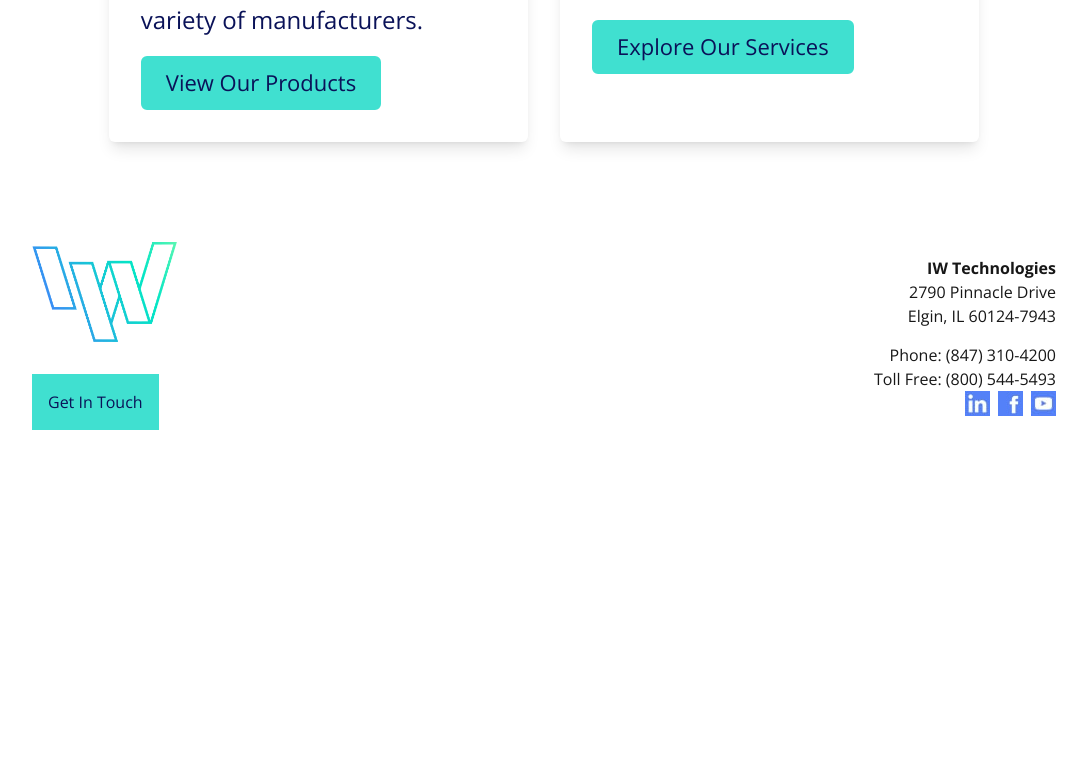
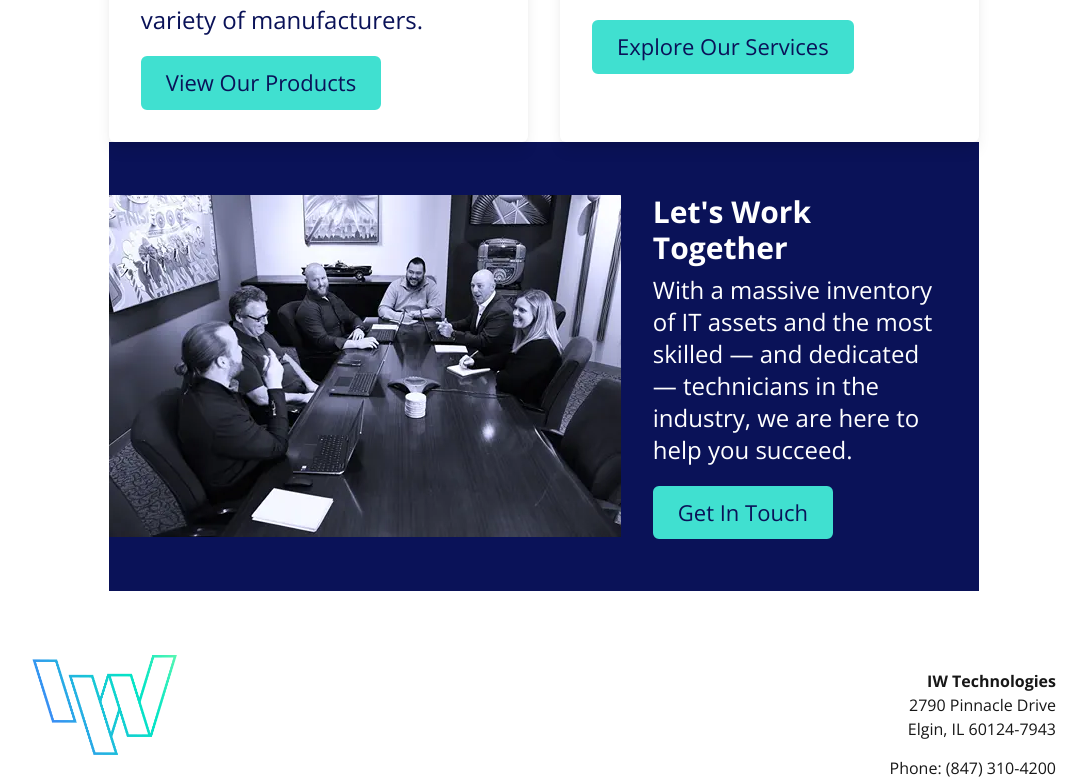
Before and after one commit to IWTechnologies/weareiw, a Next.js app in the folder nextjs-weareiw/: page / in a window 1280 px wide. Shown: the part 713-1496 px from the top of the page, without its empty margins (96-1183 px from the left). Before the commit the page ends 1175 px from the top, so only its background shows below. Built offline with nearby package versions, Linux system fonts and the light colour scheme.

Commit message:
Added Blurb component and image file, still needs work.

```diff
--- a/nextjs-weareiw/src/app/page.tsx
+++ b/nextjs-weareiw/src/app/page.tsx
@@ -3,7 +3,7 @@ import Link from "next/link";
 //import { client } from "@/sanity/lib/client";
 
 import Card from "@/components/Card";
-
+import Blurb  from "@/components/Blurb";
 
 export default function IndexPage() {
   return (
@@ -35,6 +35,20 @@ export default function IndexPage() {
           linkLabel="Explore Our Services"
         />
       </section>
+      <section
+      className="w-[80%] mx-auto flex justify-center bg-brand-navy">
+        <Blurb
+          imageSrc="/Team-Moody-Blue-1.webp"
+          imageAlt="Blue tinted image of IW team in meeting"
+          imageWidth={512}
+          imageHeight={342}
+          title="Let's Work Together"
+          text="With a massive inventory of IT assets and the most skilled — and
+          dedicated — technicians in the industry, we are here to help you succeed."
+          linkHref="#"
+          linkLabel="Get In Touch"
+        />
+      </section>
 
     </main>
   );
--- /dev/null
+++ b/nextjs-weareiw/src/components/Blurb.tsx
@@ -0,0 +1,32 @@
+import Link from "next/link";
+import Image from "next/image";
+
+type BlurbProps = {
+    imageSrc: string;
+    imageAlt: string;
+    imageWidth: number;
+    imageHeight: number;
+    title: string;
+    text: string;
+    linkHref: string;
+    linkLabel: string;
+};
+
+export default function Card({ imageSrc, imageAlt, imageWidth, imageHeight, title, text, linkHref, linkLabel }: BlurbProps) {
+    return (
+        <div
+        className="w-full flex items-center my-5
+        ">
+            <Image className="h-auto w-auto object-cover"
+            src={imageSrc} alt={imageAlt} priority width={imageWidth} height={imageHeight} />
+            <div className="flex flex-col items-start p-8 text-white">
+                <h2 className="pb-2 text-3xl font-bold">{title}</h2>
+                <p className="pb-5 font-light text-2xl">{text}</p>
+                <Link href={linkHref}
+                className="transition duration-300 ease-in-out px-[1em] py-[.33em]
+                border-3 border-brand-aqua rounded-md text-[22px] text-brand-navy bg-brand-aqua
+                hover:bg-transparent hover:text-brand-aqua">{linkLabel}</Link>
+            </div>
+        </div>
+    )
+}
```
Also changed, not shown: nextjs-weareiw/public/Team-Moody-Blue-1.webp (added).
